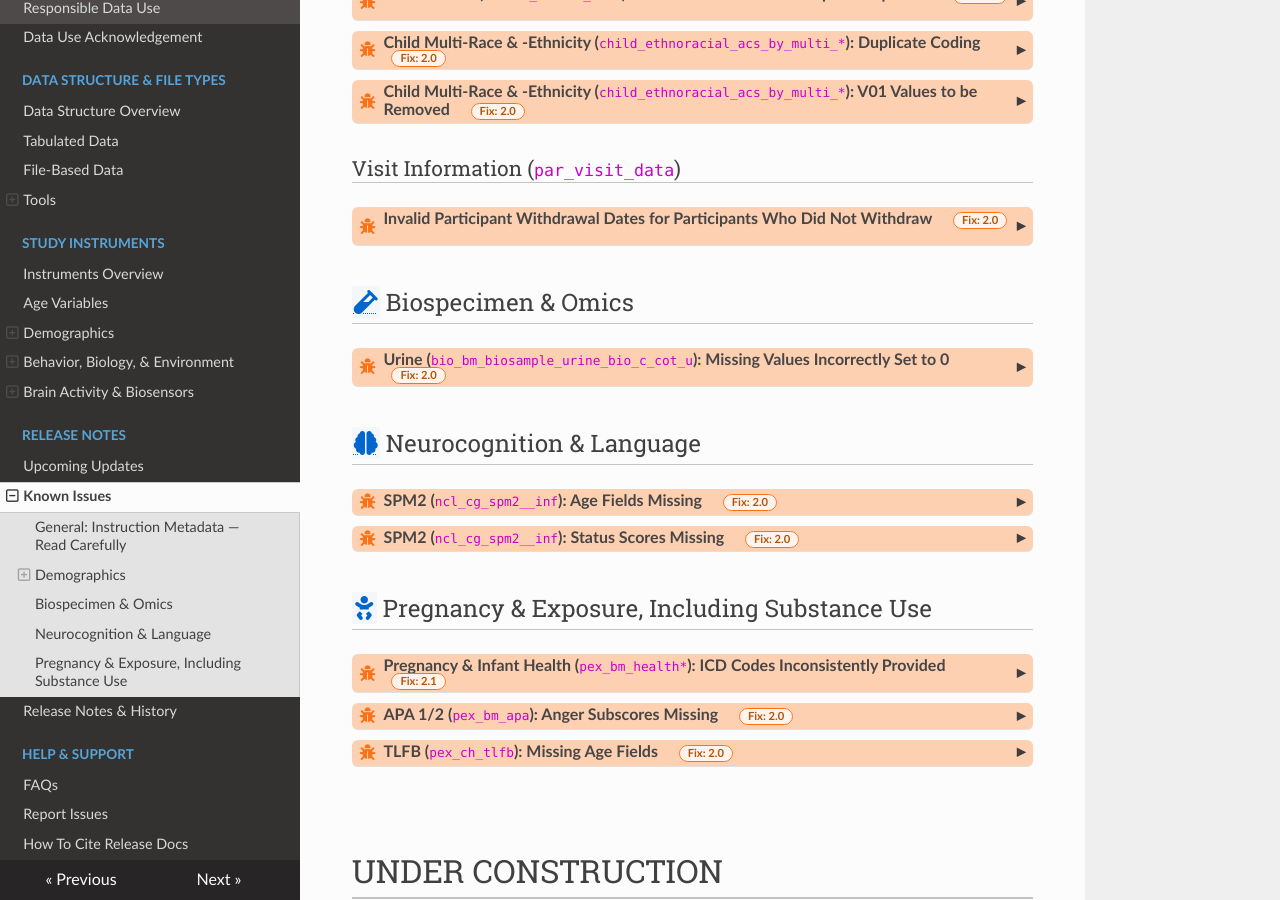
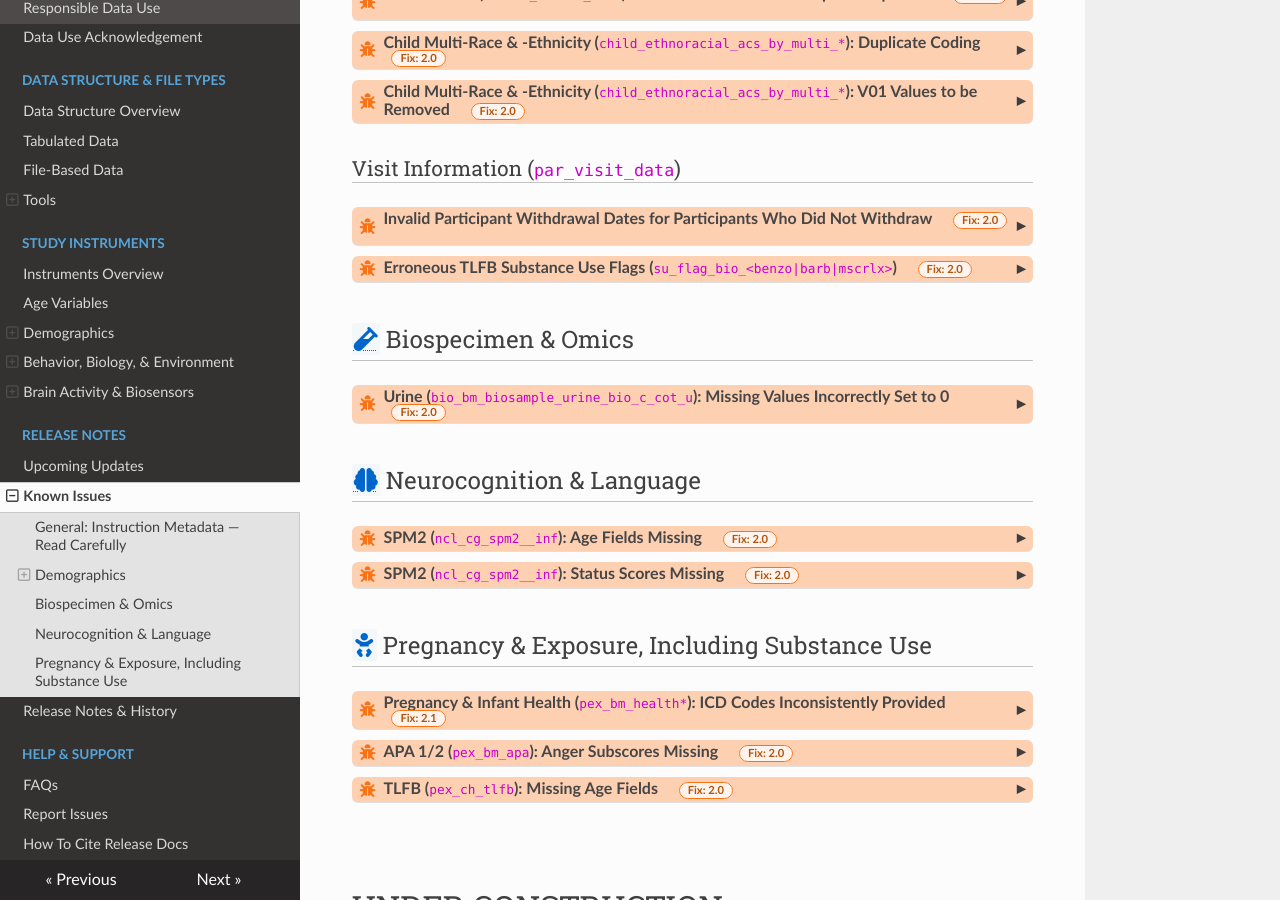
Before and after one commit to nbdc-datahub/hbcd-docs, an MkDocs documentation site: the page built from docs/changelog/knownissues.md, in a window 1280 px wide and 900 px high, scrolled down 672 px. Built offline with MkDocs 1.6.1, drawn with Linux system fonts in a browser that asks for light colours; nearby versions of some CDN libraries.

Commit message:
add known issue visit info tlfb SU flags

```diff
--- a/docs/changelog/knownissues.md
+++ b/docs/changelog/knownissues.md
@@ -78,12 +78,12 @@ If you have questions or would like to report an issue, please submit a ticket t
 
 ### Visit Information (`par_visit_data`)
 
-<div id="visit" class="issues-banner" onclick="toggleCollapse(this)">
+<div id="visit1" class="issues-banner" onclick="toggleCollapse(this)">
   <span class="emoji"><i class="fas fa-bug"></i></span>
   <span class="text-with-link">
   <span class="text">Invalid Participant Withdrawal Dates for Participants Who Did Not Withdraw</span>
   <span class="badge">Fix: 2.0</span>
-  <a class="anchor-link" href="#visit" title="Copy link">
+  <a class="anchor-link" href="#visit1" title="Copy link">
   <i class="fa-solid fa-link"></i>
   </a>
   </span>
@@ -91,6 +91,21 @@ If you have questions or would like to report an issue, please submit a ticket t
 </div>
 <div class="table-collapsible-content">
 <p>Participants who did not withdraw from the study (and so have a value of "no" for <code>par_visit_data_participant_withdrawal</code>) have a sentinel value of <code>12/26/1999</code>, <i>meaning no withdrawal</i>, for participant withdrawal date (<code>par_visit_data_participant_withdrawal_date</code>). This is caused by participants missing a visit and will be replaced with blank values to fix, but in the meantime can be safely ignored. Participants who did withdraw (and so have a value of “yes” for <code>par_visit_data_participant_withdrawal</code>) have a valid date and are unimpacted.</p>
+</div>
+
+<div id="visit2" class="issues-banner" onclick="toggleCollapse(this)">
+  <span class="emoji"><i class="fas fa-bug"></i></span>
+  <span class="text-with-link">
+  <span class="text">Erroneous TLFB Substance Use Flags (<code>su_flag_bio_&lt;benzo|barb|mscrlx&gt;</code>)</span>
+  <span class="badge">Fix: 2.0</span>
+  <a class="anchor-link" href="#visit2" title="Copy link">
+  <i class="fa-solid fa-link"></i>
+  </a>
+  </span>
+  <span class="arrow">▸</span>
+</div>
+<div class="table-collapsible-content">
+<p>The following TLFB substance use flag fields should be excluded from the Visit Information: <code>par_visit_data_su_flag_bio_barb</code>, <code>par_visit_data_su_flag_bio_benzo</code>, and <code>par_visit_data_su_flag_bio_mscrlx</code>. Please do not use these variables.</p>
 </div>
 
 ## <a href="../../instruments/#biospec" target="_blank"><i class="fa fa-vial"></i></a> Biospecimen & Omics
```
